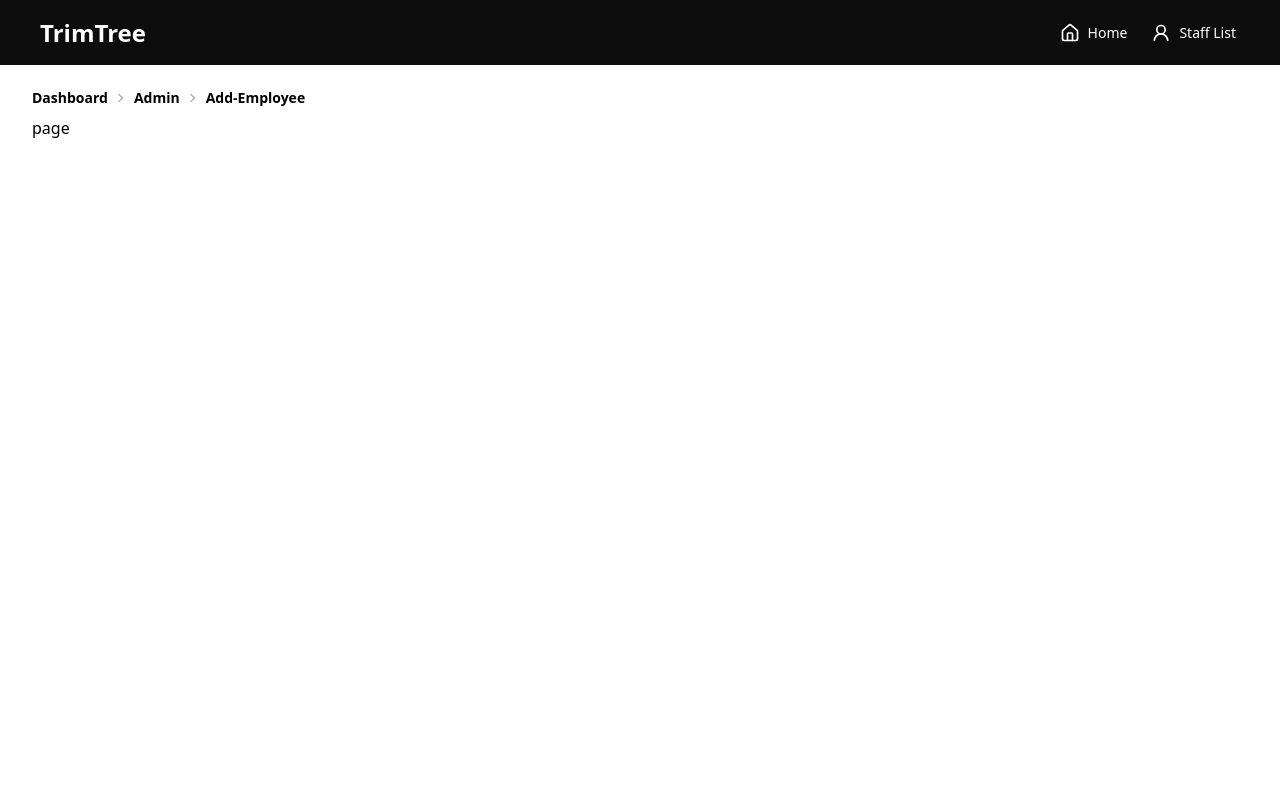
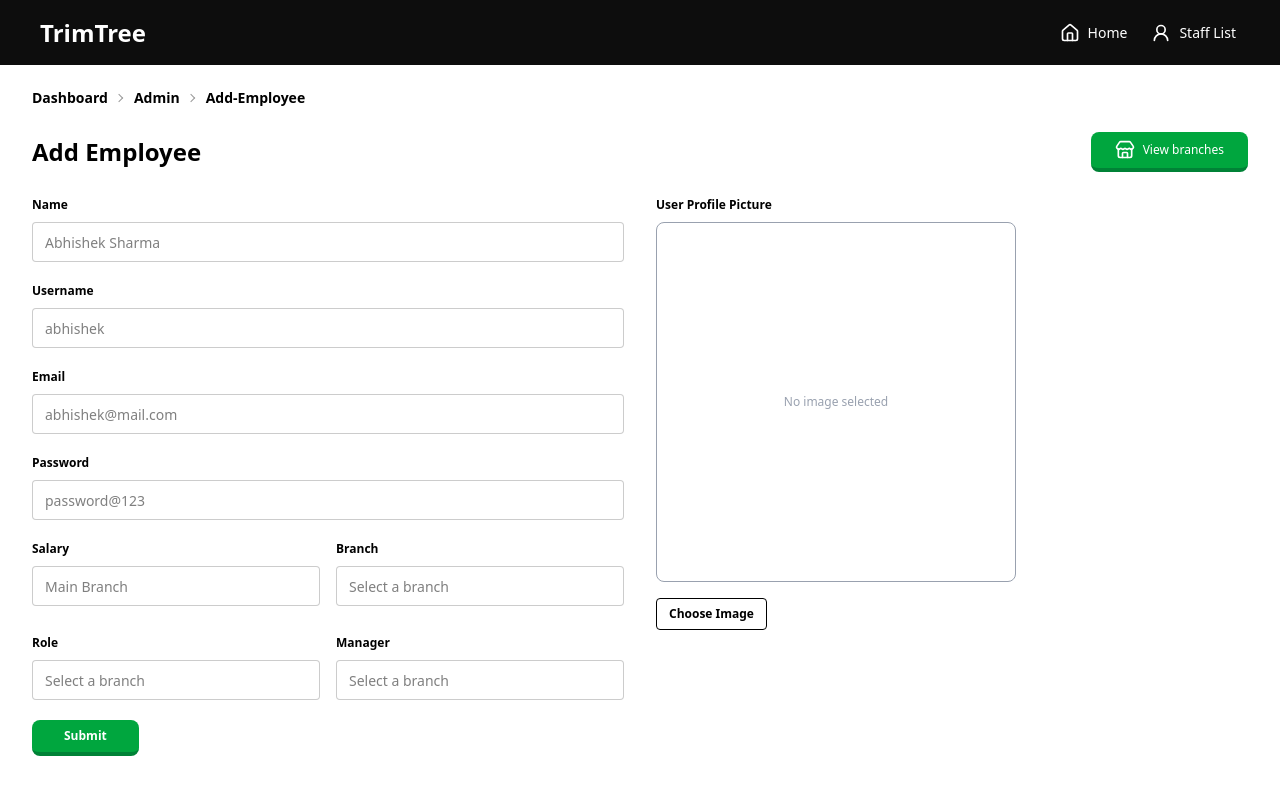
Before and after one commit to 0-mastermind/TrimTree, a Next.js app in the folder frontend/admin/: page /dashboard/admin/add-employee in a window 1280 px wide. Shown: the top 794 px of the page. Built offline with nearby package versions, Linux system fonts and the light colour scheme.

Commit message:
completed admin ui

```diff
--- a/frontend/admin/src/app/dashboard/admin/add-employee/page.tsx
+++ b/frontend/admin/src/app/dashboard/admin/add-employee/page.tsx
@@ -1,7 +1,142 @@
+"use client";
+import ImageCropper from "@/components/ImageCropper";
+import { Store } from "lucide-react";
+import { redirect } from "next/navigation";
+
 const page = () => {
   return (
-    <div>page</div>
-  )
-}
+    <div className="mt-4">
+      <div className="flex justify-between items-center mb-4">
+        <h1 className="text-xl md:text-2xl font-semibold">Add Employee</h1>
+        <button
+          className="text-xs cursor-pointer transition-all bg-green-600 text-white px-6 py-2 rounded-lg border-green-700 border-b-[4px] hover:brightness-110 hover:-translate-y-[1px] hover:border-b-[6px] active:border-b-[2px] active:brightness-90 active:translate-y-[2px] flex gap-2 items-center"
+          onClick={() => redirect("/dashboard/admin/branches")}>
+          <Store className="h-4 w-4 md:h-5 md:w-5" /> View branches
+        </button>
+      </div>
+      <form className="grid grid-cols-1 md:grid-cols-2 gap-8">
+        <div className="order-1 md:order-2">
+          <fieldset className="fieldset w-full">
+            <legend className="fieldset-legend">User Profile Picture</legend>
+            <ImageCropper aspect={1 / 1} />
+          </fieldset>
+        </div>
 
-export default page
+        <div className="flex flex-col gap-2 order-2 md:order-1">
+          {/* name */}
+          <fieldset className="fieldset w-full">
+            <legend className="fieldset-legend">Name</legend>
+            <input
+              type="text"
+              className="input focus:outline-none w-full"
+              placeholder="Abhishek Sharma"
+            />
+          </fieldset>
+
+          {/* Username */}
+          <fieldset className="fieldset w-full">
+            <legend className="fieldset-legend">Username</legend>
+            <input
+              type="text"
+              className="input focus:outline-none w-full"
+              placeholder="abhishek"
+            />
+          </fieldset>
+
+          {/* Email */}
+          <fieldset className="fieldset w-full">
+            <legend className="fieldset-legend">Email</legend>
+            <input
+              type="text"
+              className="input focus:outline-none w-full"
+              placeholder="abhishek@mail.com"
+            />
+          </fieldset>
+
+          {/* password */}
+          <fieldset className="fieldset w-full">
+            <legend className="fieldset-legend">Password</legend>
+            <input
+              type="password"
+              className="input focus:outline-none w-full"
+              placeholder="password@123"
+            />
+          </fieldset>
+
+          <div className="grid grid-cols-2 gap-4">
+            {/* salary */}
+            <fieldset className="fieldset w-full">
+              <legend className="fieldset-legend">Salary</legend>
+              <input
+                type="number"
+                className="input focus:outline-none w-full"
+                placeholder="Main Branch"
+              />
+            </fieldset>
+
+            {/* branch */}
+            <fieldset className="fieldset w-full">
+              <legend className="fieldset-legend">Branch</legend>
+              <input
+                type="text"
+                className="input w-full focus:outline-none"
+                placeholder="Select a branch"
+                list="branches"
+              />
+              <datalist id="branches">
+                <option value="Chrome"></option>
+                <option value="Firefox"></option>
+                <option value="Safari"></option>
+                <option value="Opera"></option>
+                <option value="Edge"></option>
+              </datalist>
+            </fieldset>
+
+            {/* designation */}
+            <fieldset className="fieldset w-full focus:outline-none">
+              <legend className="fieldset-legend">Role</legend>
+              <input
+                type="text"
+                className="input focus:outline-none w-full"
+                placeholder="Select a branch"
+                list="designation"
+              />
+              <datalist id="designation">
+                <option value="Manager"></option>
+                <option value="Employee"></option>
+              </datalist>
+            </fieldset>
+
+            {/* manager */}
+            <fieldset className="fieldset w-full">
+              <legend className="fieldset-legend">Manager</legend>
+              <input
+                type="text"
+                className="input w-full focus:outline-none"
+                placeholder="Select a branch"
+                list="managers"
+              />
+              <datalist id="managers">
+                <option value="Chrome"></option>
+                <option value="Firefox"></option>
+                <option value="Safari"></option>
+                <option value="Opera"></option>
+                <option value="Edge"></option>
+              </datalist>
+            </fieldset>
+          </div>
+
+          <div className="mt-2 mb-6">
+            <button
+              className="text-xs font-semibold cursor-pointer transition-all bg-green-600 text-white py-3 md:px-8 md:py-2 rounded-lg border-green-700 border-b-[4px] hover:brightness-110 hover:-translate-y-[1px] hover:border-b-[6px] active:border-b-[2px] active:brightness-90 active:translate-y-[2px] flex gap-2 items-center justify-center w-full md:w-auto"
+              onClick={() => redirect("/dashboard/admin/create-branch")}>
+              Submit
+            </button>
+          </div>
+        </div>
+      </form>
+    </div>
+  );
+};
+
+export default page;
--- a/frontend/admin/src/app/dashboard/admin/branches/[branchName]/page.tsx
+++ b/frontend/admin/src/app/dashboard/admin/branches/[branchName]/page.tsx
@@ -14,13 +14,6 @@ const page = () => {
       <div>
         <div className="flex justify-between items-center">
           <h1 className="text-2xl md:text-3xl font-semibold">Your Employees</h1>
-            <button
-              className="text-xs mt-4 cursor-pointer transition-all bg-green-600 text-white px-6 py-2 rounded-lg border-green-700 border-b-[4px] hover:brightness-110 hover:-translate-y-[1px] hover:border-b-[6px] active:border-b-[2px] active:brightness-90 active:translate-y-[2px] flex gap-2 items-center"
-              onClick={() =>
-                redirectToURI("/dashboard/admin/branches/branch-1/add-branch")
-              }>
-             <Store className="h-4 w-4 md:h-5 md:w-5" /> Add an employee
-            </button>
         </div>
       </div>
       <div className="mt-8 flex flex-wrap gap-10">
--- a/frontend/admin/src/app/dashboard/admin/branches/page.tsx
+++ b/frontend/admin/src/app/dashboard/admin/branches/page.tsx
@@ -1,7 +1,7 @@
 "use client";
 import { storesData } from "@/data/data";
 import { StoreData } from "@/types/global";
-import { Store } from "lucide-react";
+import { Store, UserPlus } from "lucide-react";
 import Image from "next/image";
 import { redirect } from "next/navigation";
 import React from "react";
@@ -16,13 +16,21 @@ const page = () => {
       <div className="mt-6">
         <div className="flex justify-between items-center">
           <h1 className="text-2xl md:text-3xl font-semibold">Your Branches</h1>
-          <button
-            className="text-xs mt-4 cursor-pointer transition-all bg-green-600 text-white px-6 py-2 rounded-lg border-green-700 border-b-[4px] hover:brightness-110 hover:-translate-y-[1px] hover:border-b-[6px] active:border-b-[2px] active:brightness-90 active:translate-y-[2px] flex gap-2 items-center"
-            onClick={() =>
-              redirectToURI("/dashboard/admin/create-branch")
-            }>
-            <Store className="h-4 w-4 md:h-5 md:w-5" /> Add a branch
-          </button>
+          <div className="flex gap-2">
+            <button
+              className="text-xs cursor-pointer transition-all bg-green-600 text-white px-6 py-2 rounded-lg border-green-700 border-b-[4px] hover:brightness-110 hover:-translate-y-[1px] hover:border-b-[6px] active:border-b-[2px] active:brightness-90 active:translate-y-[2px] flex gap-2 items-center"
+              onClick={() => redirectToURI("/dashboard/admin/create-branch")}>
+              <Store className="h-4 w-4 md:h-5 md:w-5" /> <span className="hidden md:block">Add a branch</span>
+            </button>
+
+            <button
+              className="text-xs cursor-pointer transition-all bg-green-600 text-white px-6 py-2 rounded-lg border-green-700 border-b-[4px] hover:brightness-110 hover:-translate-y-[1px] hover:border-b-[6px] active:border-b-[2px] active:brightness-90 active:translate-y-[2px] flex gap-2 items-center"
+              onClick={() =>
+                redirectToURI("/dashboard/admin/add-employee")
+              }>
+              <UserPlus className="h-4 w-4 md:h-5 md:w-5" /> <span className="hidden md:block">Add an employee</span>
+            </button>
+          </div>
         </div>
       </div>
       <div className="mt-8 flex flex-wrap gap-10">
--- a/frontend/admin/src/app/dashboard/admin/page.tsx
+++ b/frontend/admin/src/app/dashboard/admin/page.tsx
@@ -1,10 +1,15 @@
-import React from 'react'
+"use client"
+import { redirect } from "next/navigation";
+import { useLayoutEffect } from "react"
 
 const page = () => {
+  useLayoutEffect(() => {
+    redirect("/dashboard/admin/branches");
+  }, []);
+
   return (
     <div className="">
       <div className="h-[1200px]">
-        afsfasdfsd
       </div>
     </div>
   )
```
